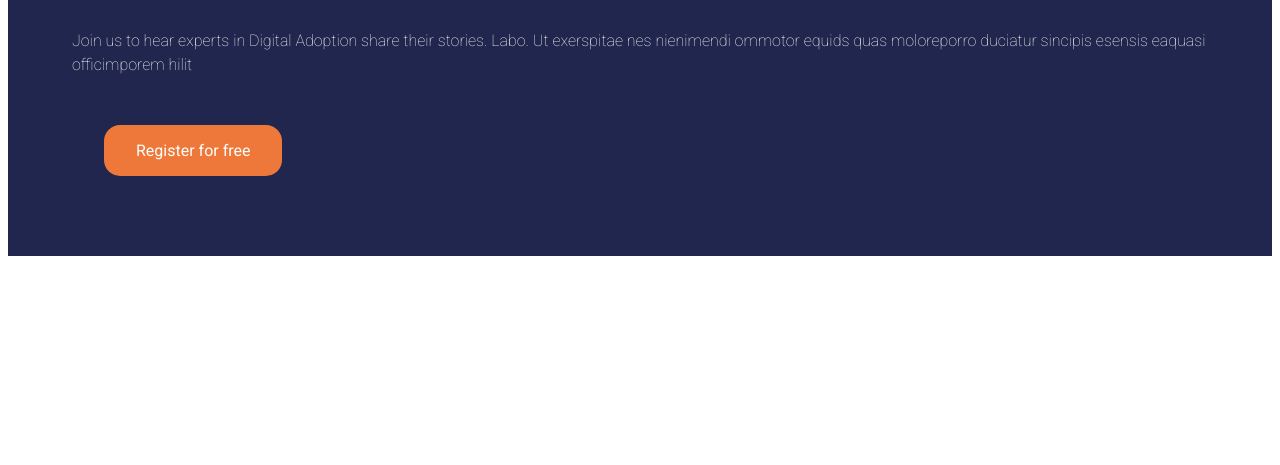
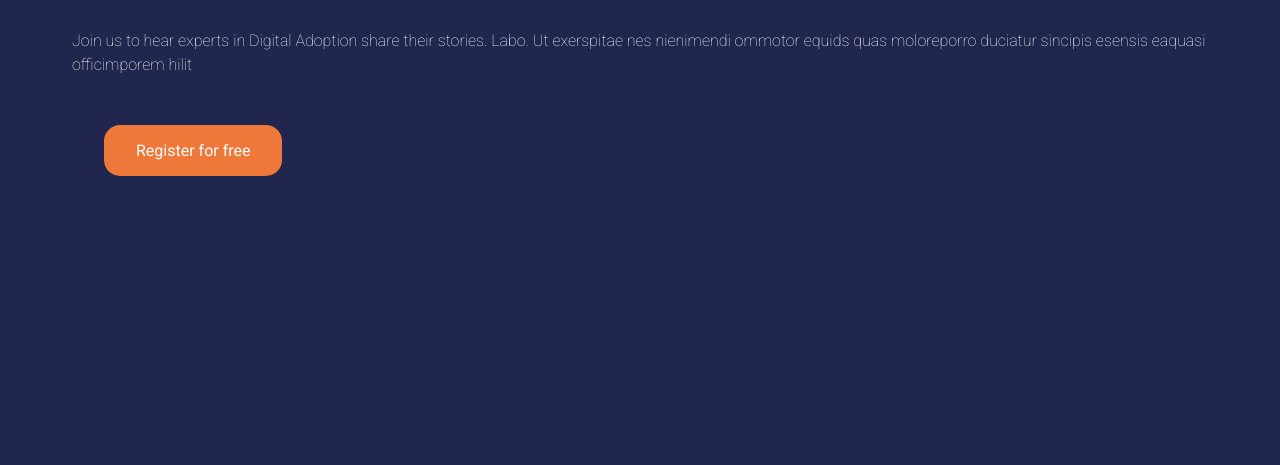
Before and after one commit to ttskp/marketing-fake-page, a plain HTML site: page index.html in a window 1280 px wide. Shown: the part 335-800 px from the top of the page. Drawn offline with Linux system fonts and the light colour scheme.

Commit message:
Update index.html

```diff
--- a/index.html
+++ b/index.html
@@ -9,7 +9,7 @@
           box-sizing: border-box;
       }
       html {
-          background-color: transparent;
+          background-color: #20264d;
           color: #fdfdfd;
           font-family: 'Roboto', sans-serif;
       }
```
